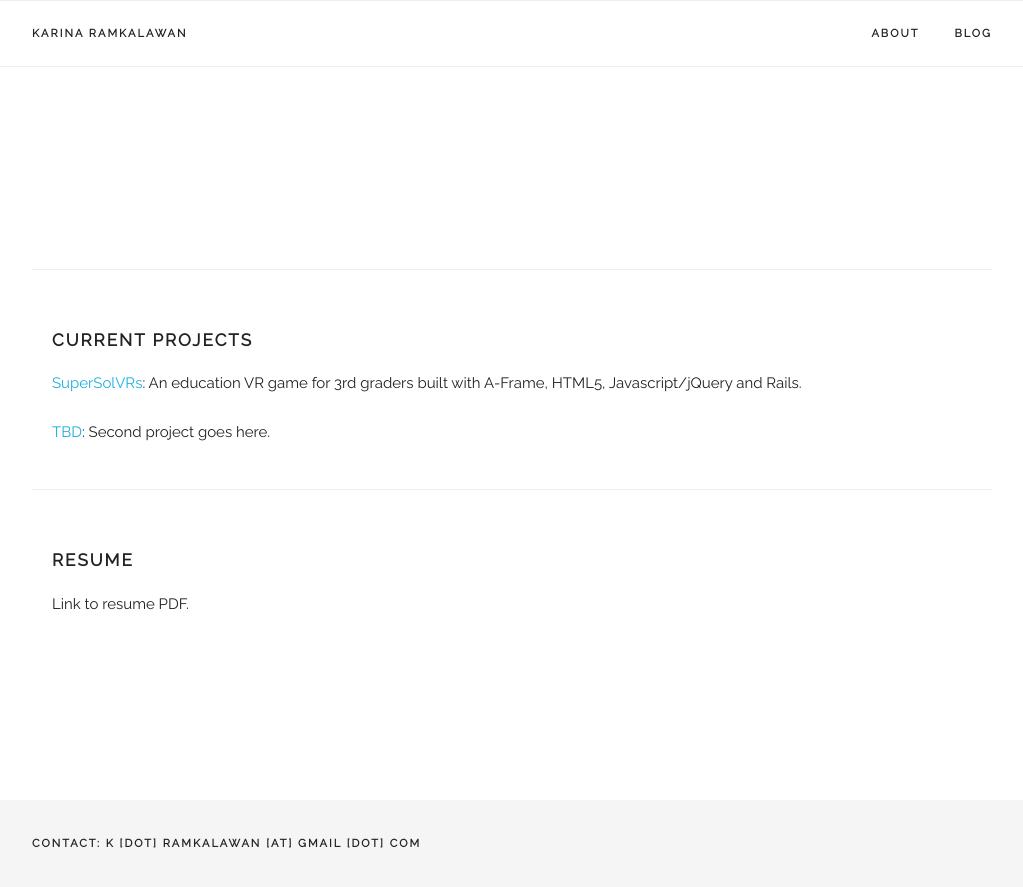
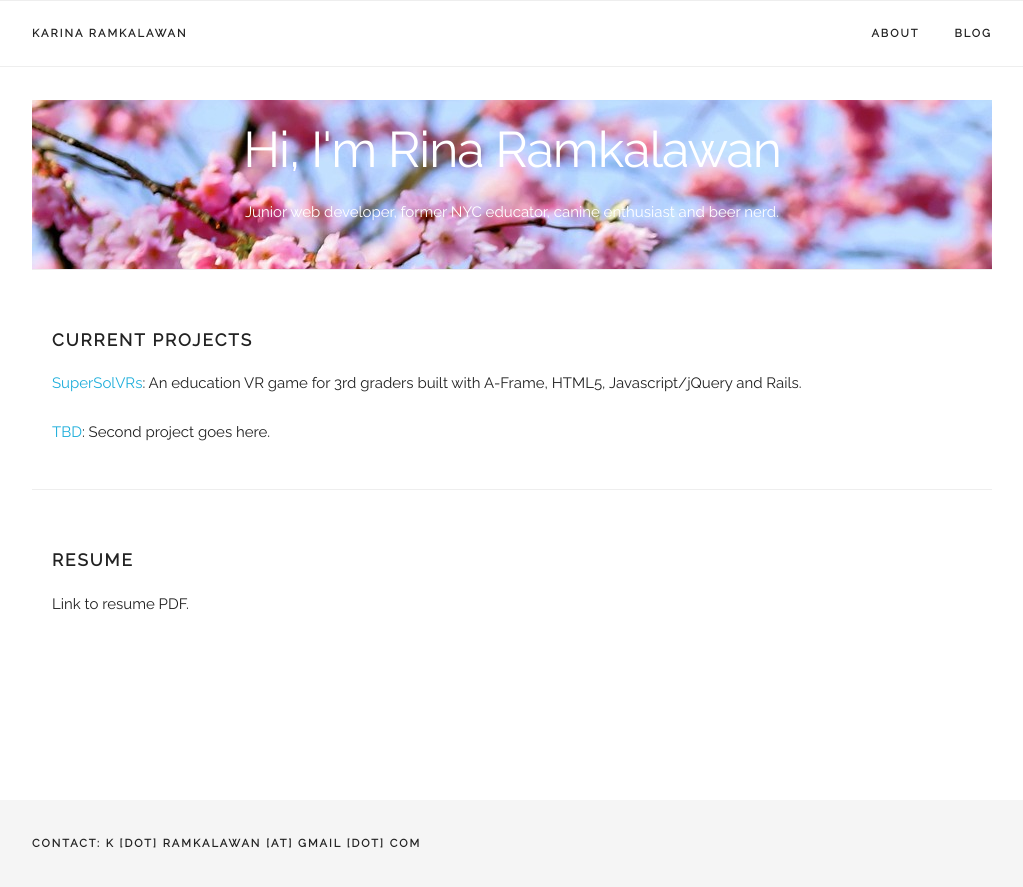
Before and after one commit to rinarama/karinaramkalawan, a Jekyll site: the page built from _static/index.html, in a window 1280 px wide. Shown: the top 887 px of the page, without its empty margins (128-1151 px from the left). Built offline with Jekyll 4.4.1, drawn with Linux system fonts in a browser that asks for light colours; nearby versions of some CDN libraries.

Commit message:
Update title image; cannot resolve bug in realtime updates :/

```diff
--- a/assets/stylesheets/main.css
+++ b/assets/stylesheets/main.css
@@ -817,7 +817,7 @@ body {
   margin-bottom: 40px;
   text-align: center;
   color: white;
-  background-image: url("images/blossoms.jpg"); }
+  background-image: url("blossoms.jpg"); }
 
 .index-projects {
   border-bottom: 1px solid #eee;
```
Also changed, not shown: assets/stylesheets/blossoms.jpg (renamed from assets/images/blossoms.jpg).
